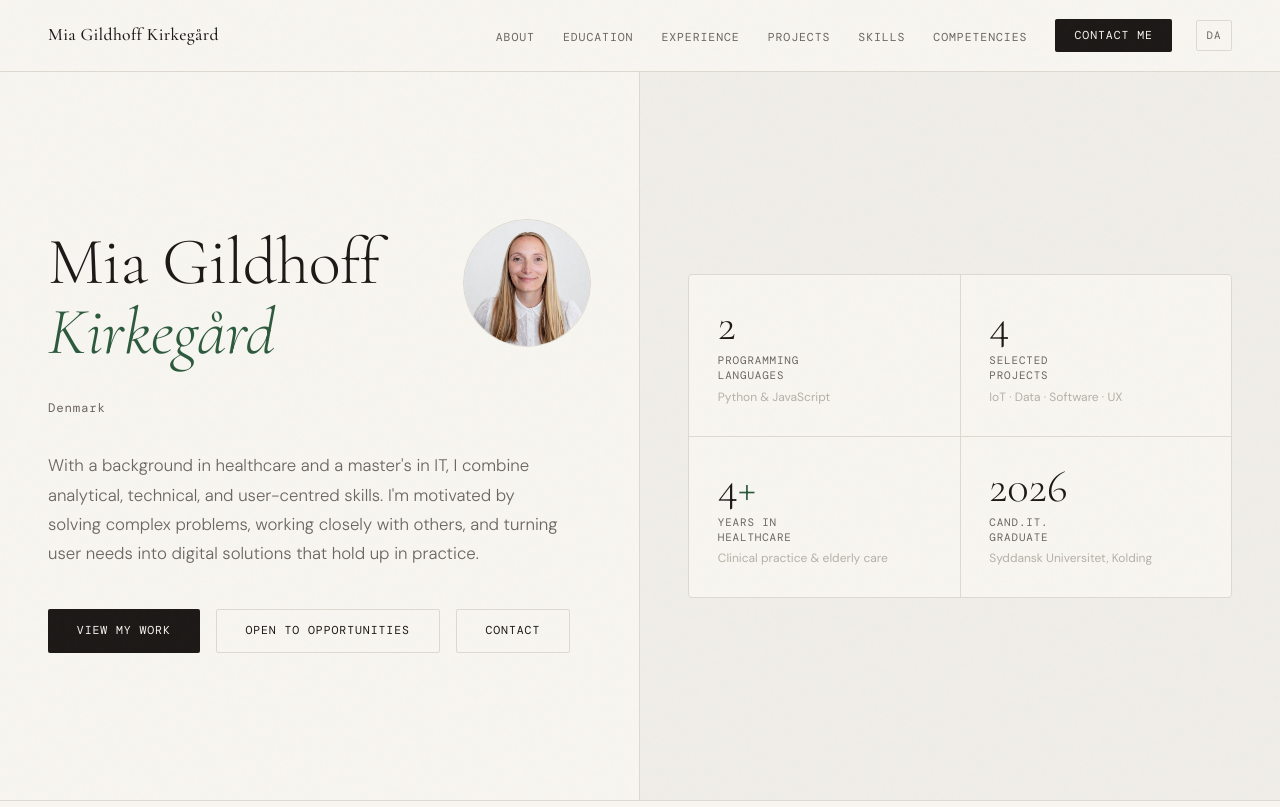
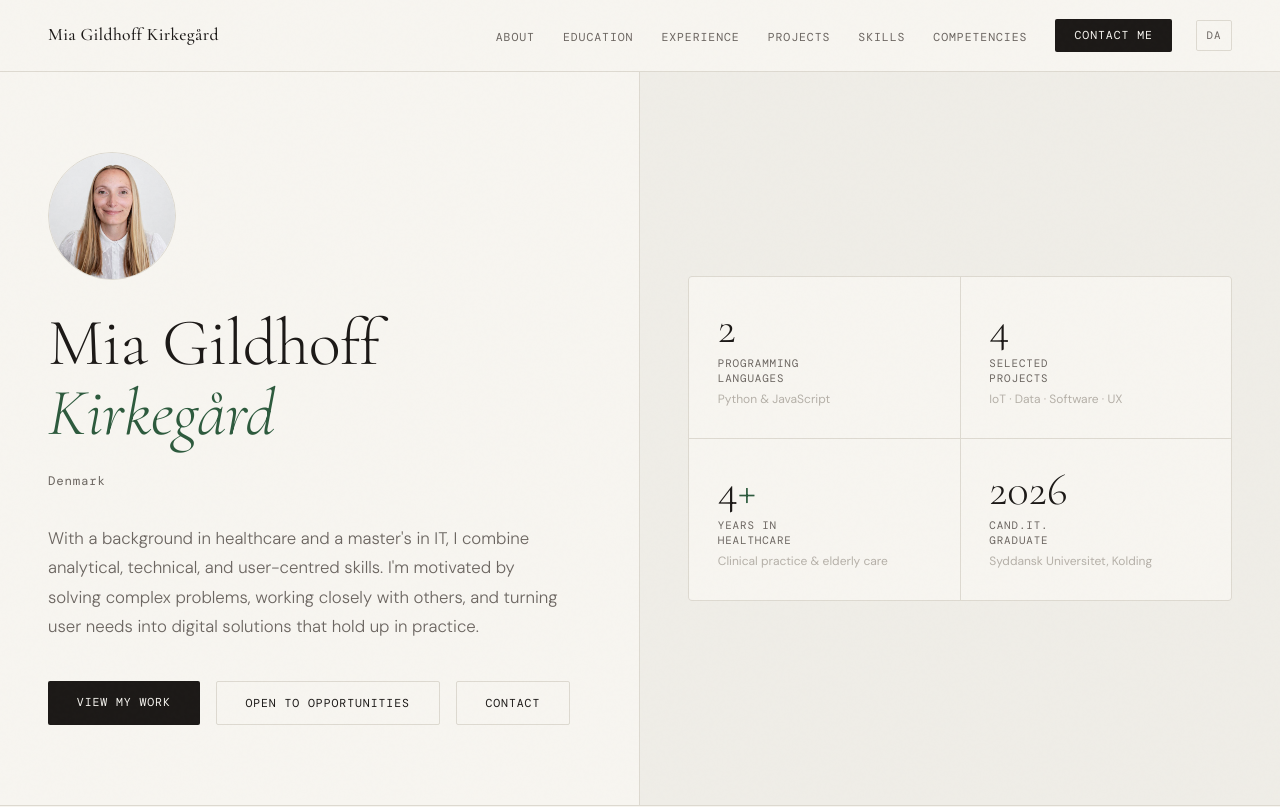
Before and after one commit to miagildhoffk/miagildhoffk.github.io, a plain HTML site: page index.html in a window 1280 px wide. Shown: the top 807 px of the page. Drawn offline with nearby package versions, Linux system fonts and the light colour scheme; a web font is replaced by a local one.

Commit message:
Update index.html

```diff
--- a/index.html
+++ b/index.html
@@ -1022,10 +1022,8 @@
 <!-- HERO -->
 <section id="hero">
   <div class="hero-left fade-up visible">
-    <div class="hero-name-row">
-      <h1 class="hero-name">Mia Gildhoff<br><em>Kirkegård</em></h1>
-      <img class="hero-photo" src="photo.jpg" alt="Mia Gildhoff Kirkegård">
-    </div>
+    <img class="hero-photo" src="photo.jpg" alt="Mia Gildhoff Kirkegård">
+    <h1 class="hero-name">Mia Gildhoff<br><em>Kirkegård</em></h1>
     <p class="hero-location">Denmark</p>
     <p class="hero-bio">
       With a background in healthcare and a master's in IT, I combine analytical, technical, and user-centred skills. I'm motivated by solving complex problems, working closely with others, and turning user needs into digital solutions that hold up in practice.
```
